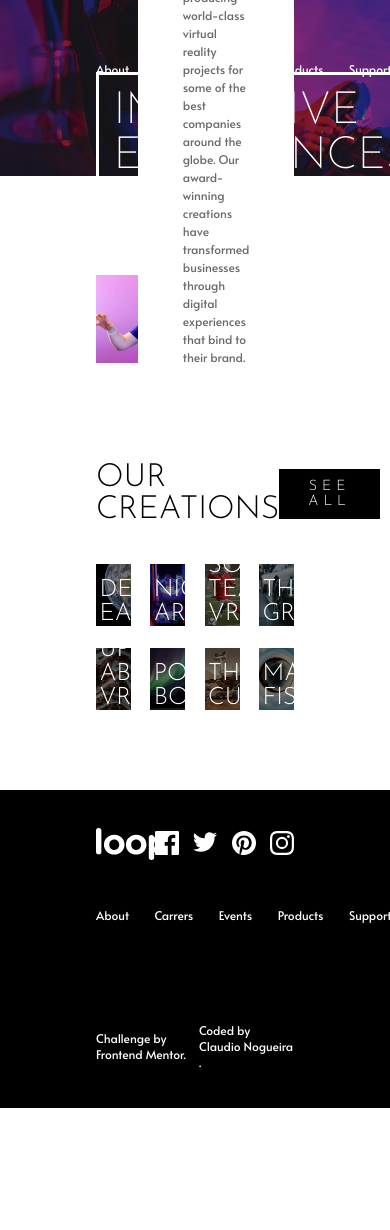
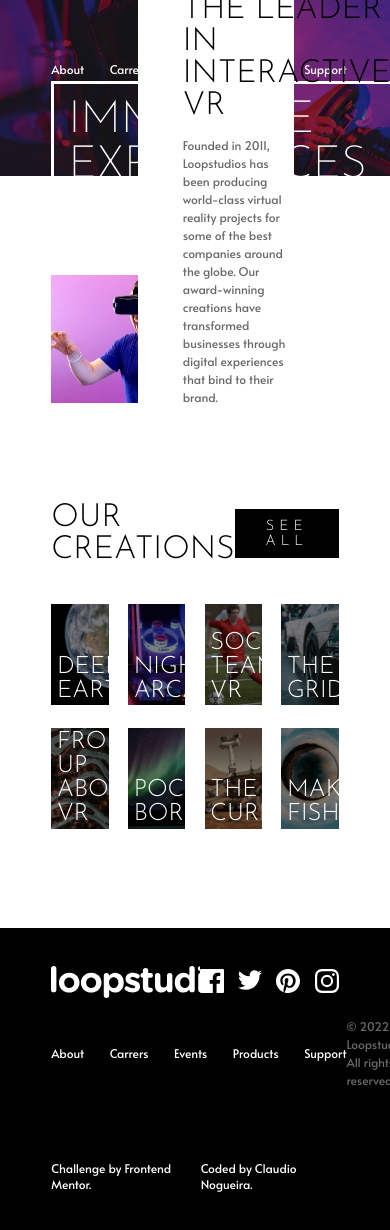
Before and after one commit to ClaudioNoggueira/loopstudios-landing-page, a React (Vite) app: page / in a window 390 px wide. Before the commit the page ends 1108 px from the top, so only its background shows below. Built offline with nearby package versions, Linux system fonts and the light colour scheme.

Commit message:
880px media query

```diff
--- a/src/queries.css
+++ b/src/queries.css
@@ -20,6 +20,7 @@
 
   .about-section div {
     padding: 5.6rem;
+    padding-right: 0;
     padding-bottom: 0;
   }
 
@@ -35,3 +36,26 @@
     padding-right: 3.6rem;
   }
 }
+
+@media (max-width: 880px) {
+  .main-header {
+    padding: 6.4rem;
+  }
+
+  .hero-section div {
+    left: 6.4rem;
+    top: 45%;
+  }
+
+  .about-section {
+    padding: 12rem 6.4rem 0;
+  }
+
+  .creations-section {
+    padding: 12rem 6.4rem;
+  }
+
+  .main-footer {
+    padding: 4.8rem 6.4rem;
+  }
+}
```
